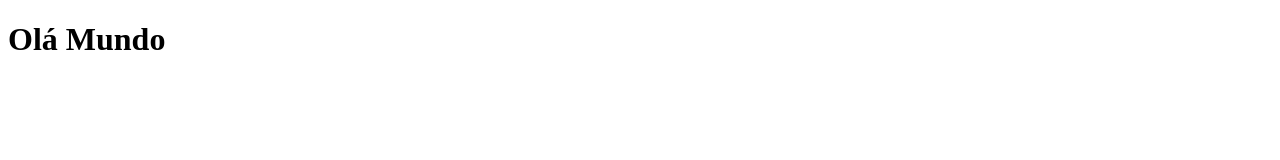
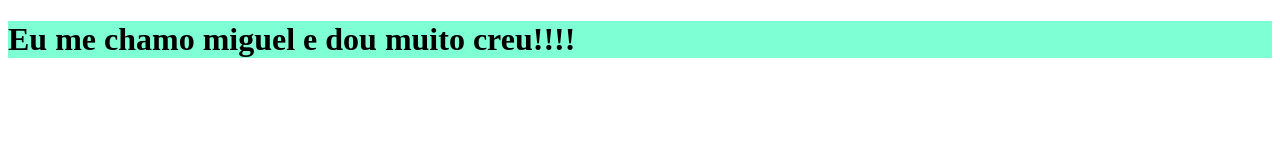
Before and after one commit to Bzats/atividade_Fork_IEC, a plain HTML site: page index.html in a window 1280 px wide. Drawn offline with Linux system fonts and the light colour scheme.

Commit message:
feat: Adição de texto e cor ao fundo

```diff
--- a/index.html
+++ b/index.html
@@ -7,6 +7,8 @@
     <title>Atividade Fork</title>
 </head>
 <body>
-    <h1>Olá Mundo</h1>
+    <div class="salve">
+        <h1>Eu me chamo miguel e dou muito creu!!!!</h1>
+    </div>
 </body>
 </html>
--- a/styles.css
+++ b/styles.css
@@ -0,0 +1,3 @@
+.salve{
+    background-color: aquamarine;
+}
```
